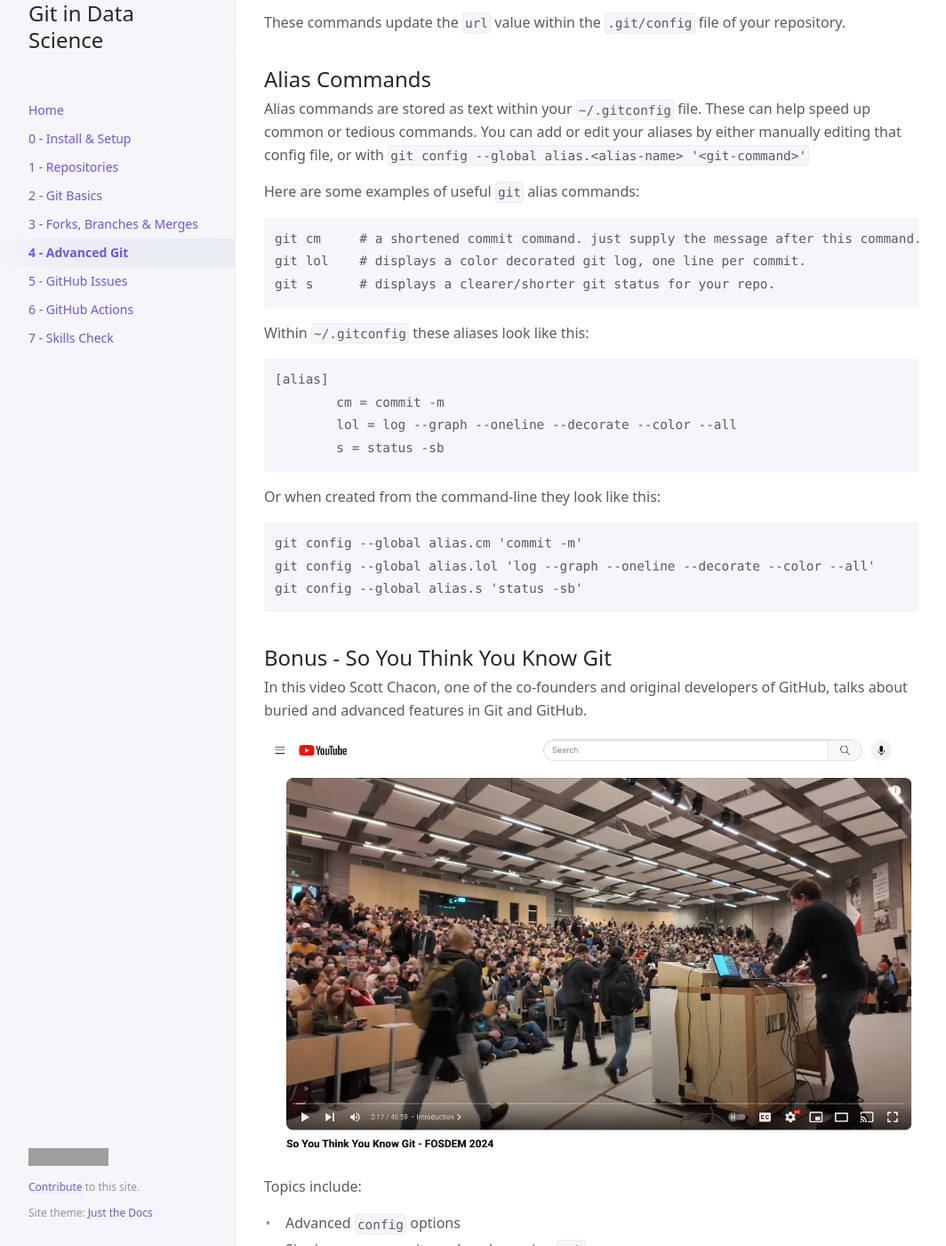
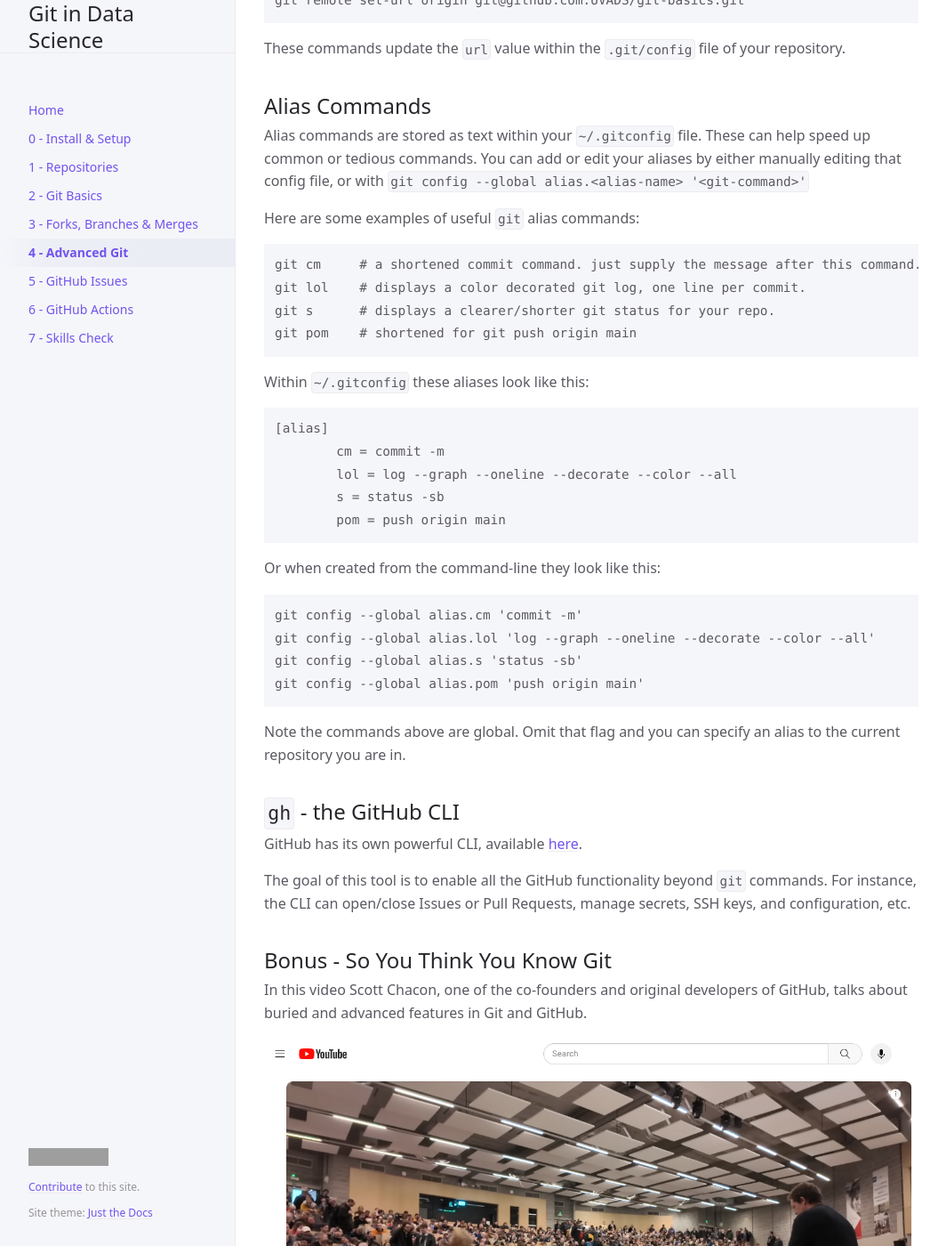
Before and after one commit to UVADS/git-basics, a Jekyll site: the page built from docs/advanced.md, in a window 1280 px wide and 1400 px high, scrolled down 7532 px. Shown: the whole window at 89% size, without its empty margins (107-1171 px from the left). Built offline with Jekyll 4.4.1, drawn with Linux system fonts in a browser that asks for light colours; cached includes are drawn as plain includes; some of the changed text lies outside the part shown; grey boxes are pictures that could not be loaded.

Commit message:
Adding the GH CLI mention

````diff
--- a/docs/advanced.md
+++ b/docs/advanced.md
@@ -274,6 +274,7 @@ Here are some examples of useful `git` alias commands:
 git cm     # a shortened commit command. just supply the message after this command.
 git lol    # displays a color decorated git log, one line per commit.
 git s      # displays a clearer/shorter git status for your repo.
+git pom    # shortened for git push origin main
 ```
 Within `~/.gitconfig` these aliases look like this:
 
@@ -282,6 +283,7 @@ Within `~/.gitconfig` these aliases look like this:
         cm = commit -m
 	lol = log --graph --oneline --decorate --color --all
         s = status -sb
+        pom = push origin main
 ```
 
 Or when created from the command-line they look like this:
@@ -290,7 +292,18 @@ Or when created from the command-line they look like this:
 git config --global alias.cm 'commit -m'
 git config --global alias.lol 'log --graph --oneline --decorate --color --all'
 git config --global alias.s 'status -sb'
+git config --global alias.pom 'push origin main'
 ```
+
+Note the commands above are global. Omit that flag and you can specify an alias to the current repository
+you are in.
+
+## `gh` - the GitHub CLI
+
+GitHub has its own powerful CLI, available [here](https://cli.github.com/).
+
+The goal of this tool is to enable all the GitHub functionality beyond `git` commands. For instance,
+the CLI can open/close Issues or Pull Requests, manage secrets, SSH keys, and configuration, etc.
 
 ## Bonus - So You Think You Know Git
 
````
Also changed, not shown: other parts of docs/advanced.md (+1 -1 lines).
